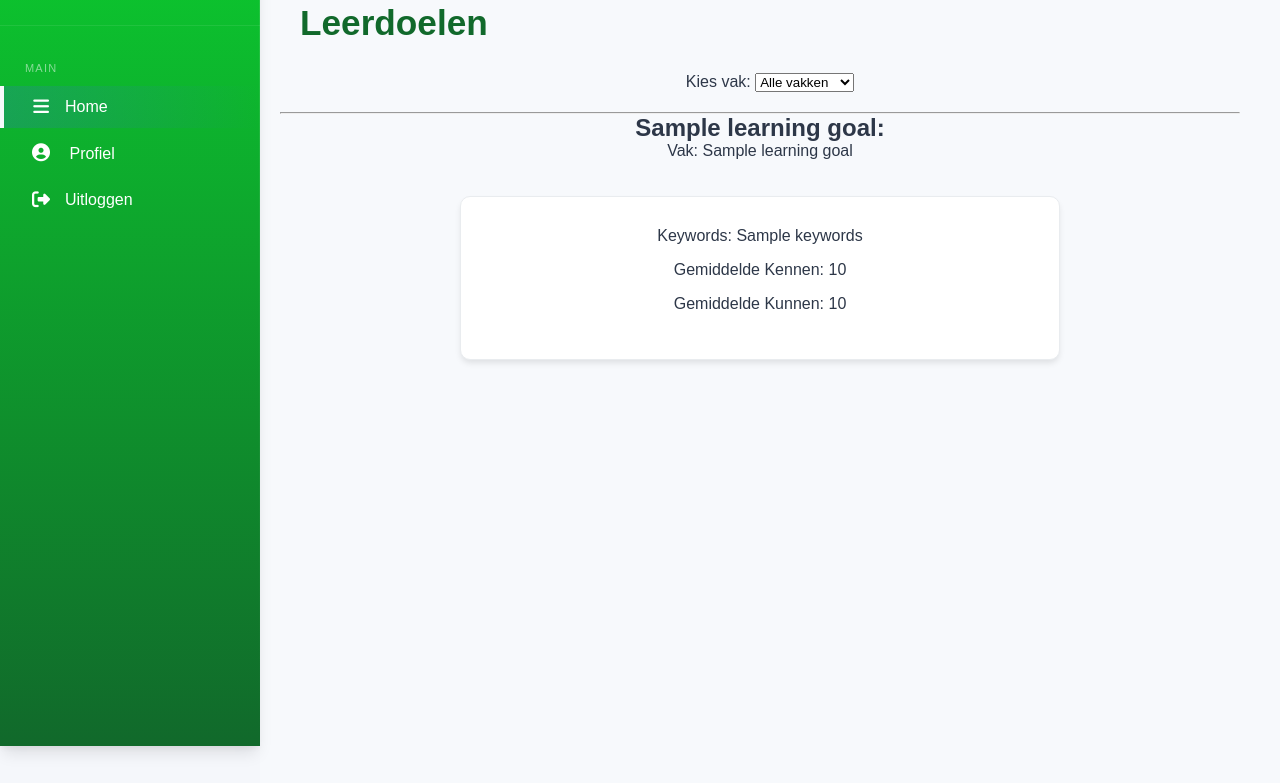
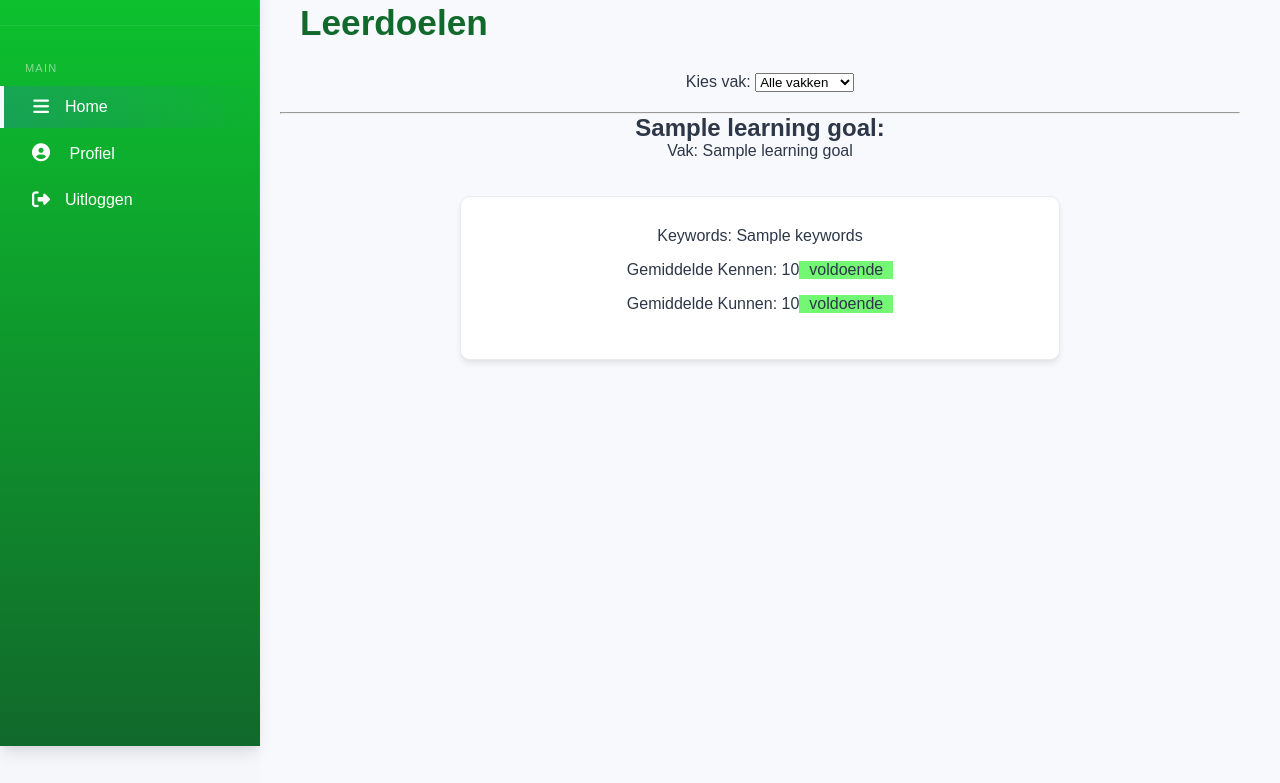
Before and after one commit to Laurens-1056274/W3_API_opdracht, a Flask app: template templates/pages/leerling/leerdoelen.html in a window 1280 px wide. Shown: the part 54-837 px from the top of the page. Run offline with Flask 3, Linux system fonts and the light colour scheme; the template is opened without the code that fills it: most values are stand-ins (such as "Sample title", 1, 10 or a date in 2020).

Commit message:
leerdoelen zie voldoende/onvoldoende

```diff
--- a/static/base.css
+++ b/static/base.css
@@ -556,3 +556,9 @@ body {
     background: #888;
     border-radius: 10px;
 }
+.voldoende {
+  background: rgb(116, 247, 116);
+}
+.onvoldoende {
+  background: rgb(255, 141, 141);
+}
--- a/templates/pages/leerling/leerdoelen.html
+++ b/templates/pages/leerling/leerdoelen.html
@@ -29,8 +29,18 @@
             <div class="profile-container">
                 <div class="profile-card">
                     <p>Keywords: {{ x.keywords }}</p>
-                    <p>Gemiddelde Kennen: {{ x.avg_kennen }}</p>
-                    <p>Gemiddelde Kunnen: {{ x.avg_kunnen }}</p>
+                    <p>Gemiddelde Kennen:
+                        {% set status_kennen = "voldoende" if x.avg_kennen >= 0.55 else "onvoldoende" %}
+                        {{ x.avg_kennen }}
+                        <span class="{{ status_kennen }}" style="padding: 0 10px;">{{ status_kennen }}</span>
+                    </p>
+                    <p>Gemiddelde Kunnen:
+                        {% set status_kunnen = "voldoende" if x.avg_kunnen >= 0.55 else "onvoldoende" %}
+                        {{ x.avg_kunnen }}
+                        <span class="{{ status_kunnen }}"style="padding: 0 10px;"","padding-right: 10px";>
+                            {{ status_kunnen }}
+                        </span>
+                    </p>
                 </div>
             </div>
 
```
